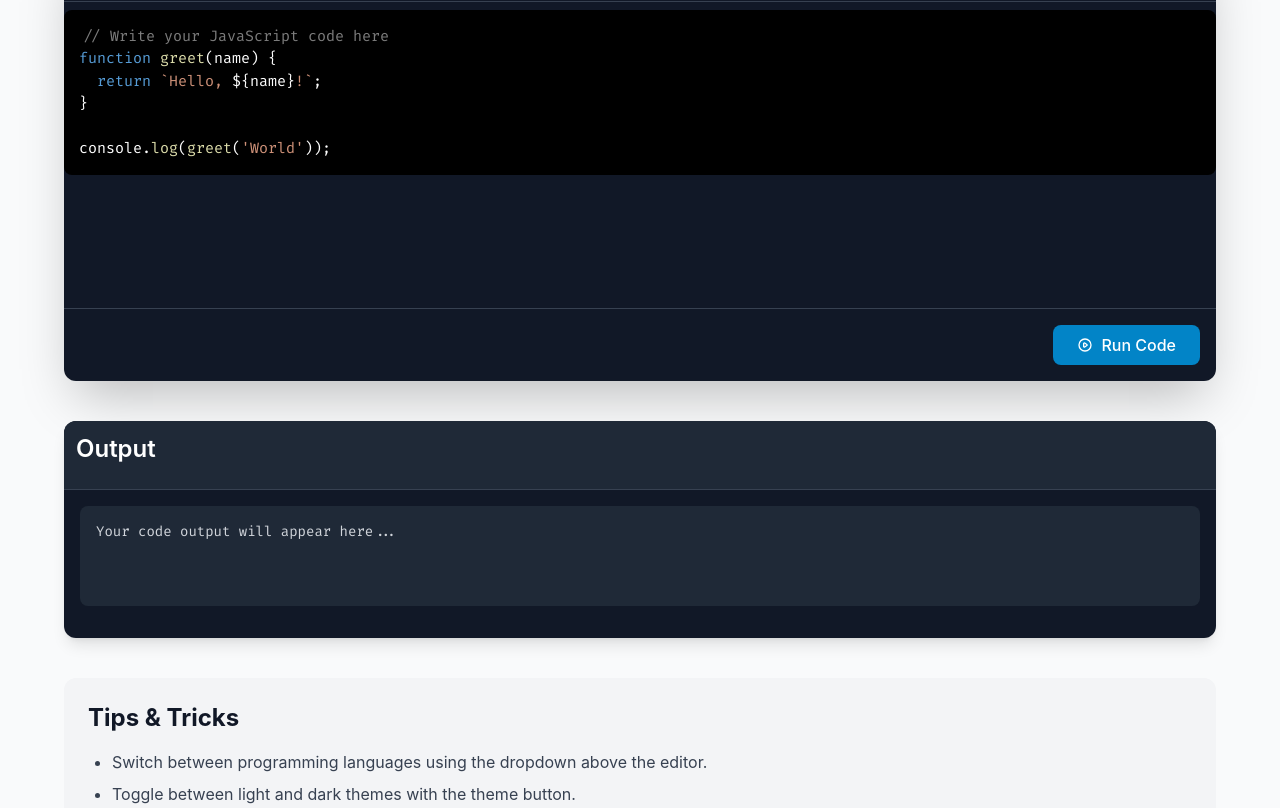
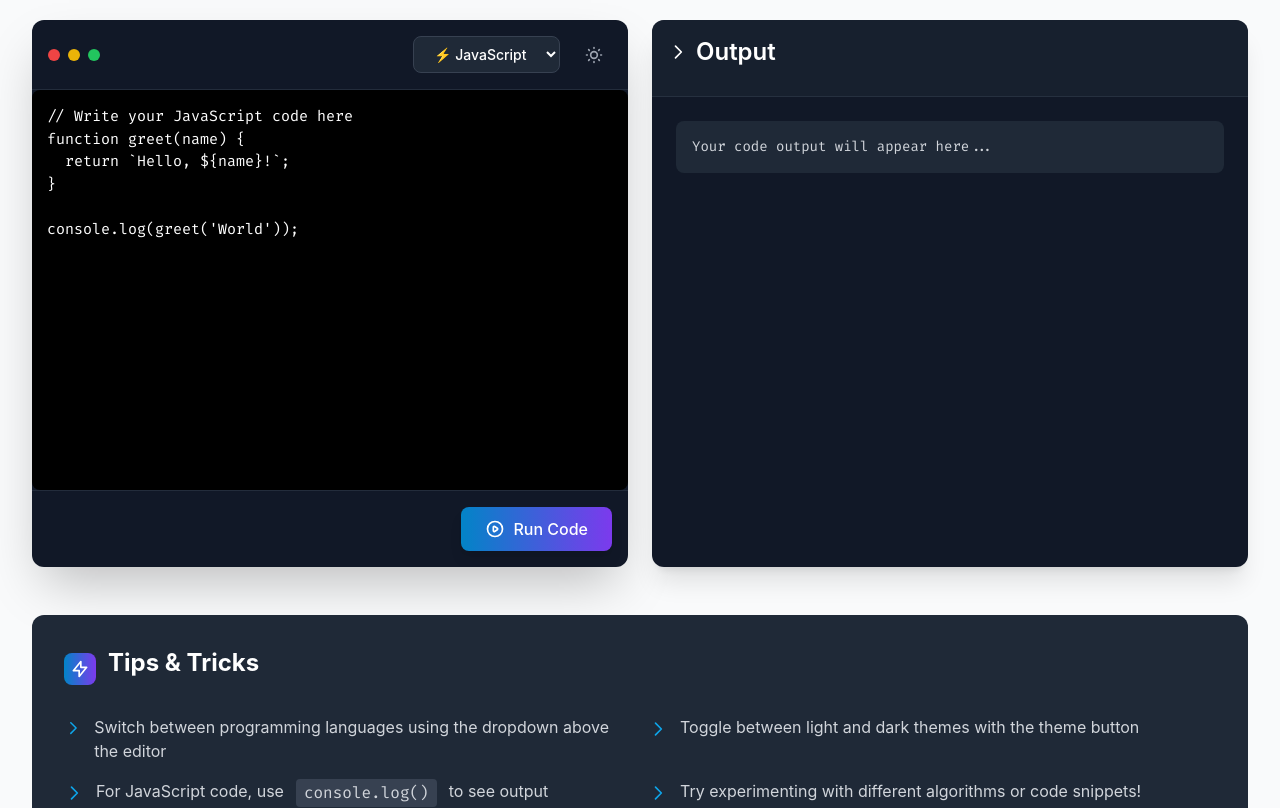
Before and after one commit to haseebawan45/Syntax_Smith, a React (Vite) app: page /playground in a window 1280 px wide. Shown: the part 280-1088 px from the top of the page. Built offline with nearby package versions, Linux system fonts and the light colour scheme.

Commit message:
Playground

```diff
--- a/src/pages/Playground.tsx
+++ b/src/pages/Playground.tsx
@@ -4,11 +4,12 @@ import 'prismjs/components/prism-javascript';
 import 'prismjs/components/prism-python';
 import 'prismjs/components/prism-java';
 import 'prismjs/plugins/line-numbers/prism-line-numbers';
+import 'prismjs/themes/prism-tomorrow.css';
 
 const languageOptions = [
-  { value: 'javascript', label: 'JavaScript' },
-  { value: 'python', label: 'Python' },
-  { value: 'java', label: 'Java' },
+  { value: 'javascript', label: 'JavaScript', icon: '⚡' },
+  { value: 'python', label: 'Python', icon: '🐍' },
+  { value: 'java', label: 'Java', icon: '☕' },
 ];
 
 const defaultCode = {
@@ -42,7 +43,7 @@ const Playground: React.FC = () => {
   const [isRunning, setIsRunning] = useState(false);
   const [isDarkMode, setIsDarkMode] = useState(true);
   const editorRef = useRef<HTMLTextAreaElement>(null);
-  const previewRef = useRef<HTMLElement>(null);
+  const previewRef = useRef<HTMLPreElement>(null);
 
   // Handle language change
   useEffect(() => {
@@ -139,18 +140,22 @@ const Playground: React.FC = () => {
   };
 
   return (
-    <div className="max-w-6xl mx-auto">
-      <div className="text-center mb-10">
-        <h1 className="text-4xl font-bold mb-3 bg-gradient-to-r from-primary-600 to-secondary-600 bg-clip-text text-transparent">
+    <div className="max-w-7xl mx-auto px-4 py-8">
+      <div className="text-center mb-12">
+        <div className="inline-block">
+          <h1 className="text-5xl font-bold mb-4 bg-gradient-to-r from-primary-600 via-secondary-500 to-primary-600 bg-clip-text text-transparent animate-gradient-x">
             Code Playground
           </h1>
-        <p className="text-xl text-gray-600 max-w-3xl mx-auto">
+          <div className="h-1 w-32 bg-gradient-to-r from-primary-600 to-secondary-500 mx-auto rounded-full"></div>
+        </div>
+        <p className="text-xl text-gray-600 max-w-3xl mx-auto mt-6">
           Write, test, and experiment with code in real-time
         </p>
       </div>
 
-      <div className={`rounded-xl shadow-2xl overflow-hidden mb-10 ${isDarkMode ? 'bg-gray-900' : 'bg-white'}`}>
-        <div className="flex items-center justify-between p-4 border-b border-gray-700">
+      <div className="grid grid-cols-1 lg:grid-cols-2 gap-6">
+        <div className={`rounded-xl shadow-2xl overflow-hidden ${isDarkMode ? 'bg-gray-900' : 'bg-white'} backdrop-blur-lg backdrop-filter`}>
+          <div className="flex items-center justify-between p-4 border-b border-gray-700/50 bg-opacity-90">
             <div className="flex items-center gap-2">
               <div className="flex gap-2">
                 <div className="w-3 h-3 bg-red-500 rounded-full"></div>
@@ -163,17 +168,27 @@ const Playground: React.FC = () => {
               <select
                 value={language}
                 onChange={handleLanguageChange}
-              className="bg-gray-800 text-white border border-gray-700 rounded-md px-3 py-1 text-sm focus:ring-2 focus:ring-primary-500 focus:border-transparent"
+                className={`
+                  px-4 py-2 rounded-lg font-medium text-sm transition-all
+                  ${isDarkMode
+                    ? 'bg-gray-800 text-white border-gray-700'
+                    : 'bg-white text-gray-800 border-gray-200'
+                  } border focus:ring-2 focus:ring-primary-500 focus:border-transparent
+                `}
               >
                 {languageOptions.map(option => (
                   <option key={option.value} value={option.value}>
-                  {option.label}
+                    {option.icon} {option.label}
                   </option>
                 ))}
               </select>
               <button
                 onClick={() => setIsDarkMode(!isDarkMode)}
-              className="text-gray-400 hover:text-white"
+                className={`p-2 rounded-lg transition-all ${
+                  isDarkMode
+                    ? 'text-gray-400 hover:text-white hover:bg-gray-800'
+                    : 'text-gray-600 hover:text-gray-900 hover:bg-gray-100'
+                }`}
               >
                 {isDarkMode ? (
                   <svg xmlns="http://www.w3.org/2000/svg" className="h-5 w-5" fill="none" viewBox="0 0 24 24" stroke="currentColor">
@@ -193,38 +208,41 @@ const Playground: React.FC = () => {
               ref={editorRef}
               value={code}
               onChange={handleCodeChange}
-            className={`w-full p-6 font-mono text-base leading-normal resize-none overflow-hidden outline-none ${
-              isDarkMode ? 'bg-gray-900 text-gray-300' : 'bg-white text-gray-800'
-            }`}
+              className={`absolute inset-0 w-full h-full p-6 font-mono text-base leading-normal resize-none outline-none opacity-0`}
               style={{
-              height: 'auto',
-              minHeight: '300px',
-              caretColor: isDarkMode ? 'white' : 'black',
+                minHeight: '400px',
               }}
               spellCheck="false"
             />
-          <pre className={`pointer-events-none absolute top-0 left-0 w-full p-6 font-mono text-base ${
+            <pre
+              ref={previewRef}
+              className={`!m-0 p-6 font-mono text-base leading-normal ${
                 isDarkMode ? 'text-gray-300' : 'text-gray-800'
-          }`}>
-            <code ref={previewRef} className={`language-${language}`}>
+              }`}
+              style={{ minHeight: '400px' }}
+            >
+              <code className={`language-${language}`}>
                 {code}
               </code>
             </pre>
           </div>
 
-        <div className={`p-4 border-t ${isDarkMode ? 'border-gray-700' : 'border-gray-200'} flex justify-end`}>
+          <div className={`p-4 border-t ${isDarkMode ? 'border-gray-700/50' : 'border-gray-200'} flex justify-end bg-opacity-90`}>
             <button
               onClick={executeCode}
               disabled={isRunning}
-            className={`px-6 py-2 rounded-lg font-medium flex items-center gap-2 transition-all ${
-              isRunning
+              className={`
+                px-6 py-2.5 rounded-lg font-medium flex items-center gap-2 transition-all
+                ${isRunning
                   ? 'bg-gray-700 text-gray-400 cursor-not-allowed'
-                : 'bg-primary-600 hover:bg-primary-700 text-white'
-            }`}
+                  : 'bg-gradient-to-r from-primary-600 to-secondary-600 hover:from-primary-700 hover:to-secondary-700 text-white transform hover:scale-105'
+                }
+                shadow-lg hover:shadow-xl
+              `}
             >
               {isRunning ? (
                 <>
-                <svg className="animate-spin h-4 w-4 text-white" xmlns="http://www.w3.org/2000/svg" fill="none" viewBox="0 0 24 24">
+                  <svg className="animate-spin h-5 w-5 text-white" xmlns="http://www.w3.org/2000/svg" fill="none" viewBox="0 0 24 24">
                     <circle className="opacity-25" cx="12" cy="12" r="10" stroke="currentColor" strokeWidth="4"></circle>
                     <path className="opacity-75" fill="currentColor" d="M4 12a8 8 0 018-8V0C5.373 0 0 5.373 0 12h4zm2 5.291A7.962 7.962 0 014 12H0c0 3.042 1.135 5.824 3 7.938l3-2.647z"></path>
                   </svg>
@@ -232,7 +250,7 @@ const Playground: React.FC = () => {
                 </>
               ) : (
                 <>
-                <svg xmlns="http://www.w3.org/2000/svg" className="h-4 w-4" fill="none" viewBox="0 0 24 24" stroke="currentColor">
+                  <svg xmlns="http://www.w3.org/2000/svg" className="h-5 w-5" fill="none" viewBox="0 0 24 24" stroke="currentColor">
                     <path strokeLinecap="round" strokeLinejoin="round" strokeWidth={2} d="M14.752 11.168l-3.197-2.132A1 1 0 0010 9.87v4.263a1 1 0 001.555.832l3.197-2.132a1 1 0 000-1.664z" />
                     <path strokeLinecap="round" strokeLinejoin="round" strokeWidth={2} d="M21 12a9 9 0 11-18 0 9 9 0 0118 0z" />
                   </svg>
@@ -244,24 +262,65 @@ const Playground: React.FC = () => {
         </div>
 
         {/* Output panel */}
-      <div className={`rounded-xl shadow-lg overflow-hidden mb-10 ${isDarkMode ? 'bg-gray-900' : 'bg-white'}`}>
-        <div className={`p-3 ${isDarkMode ? 'bg-gray-800' : 'bg-gray-100'} border-b ${isDarkMode ? 'border-gray-700' : 'border-gray-200'}`}>
-          <h2 className={`font-semibold ${isDarkMode ? 'text-white' : 'text-gray-800'}`}>Output</h2>
+        <div className={`rounded-xl shadow-xl overflow-hidden ${isDarkMode ? 'bg-gray-900' : 'bg-white'} backdrop-blur-lg backdrop-filter`}>
+          <div className={`p-4 ${isDarkMode ? 'bg-gray-800/50' : 'bg-gray-100'} border-b ${isDarkMode ? 'border-gray-700/50' : 'border-gray-200'}`}>
+            <h2 className={`font-semibold flex items-center gap-2 ${isDarkMode ? 'text-white' : 'text-gray-800'}`}>
+              <svg xmlns="http://www.w3.org/2000/svg" className="h-5 w-5" fill="none" viewBox="0 0 24 24" stroke="currentColor">
+                <path strokeLinecap="round" strokeLinejoin="round" strokeWidth={2} d="M9 5l7 7-7 7" />
+              </svg>
+              Output
+            </h2>
           </div>
-        <div className="p-4">
-          <pre className={`font-mono text-sm whitespace-pre-wrap ${isDarkMode ? 'text-gray-300' : 'text-gray-800'}`} style={{ minHeight: '100px' }}>
+          <div className="p-6" style={{ minHeight: '400px' }}>
+            <pre className={`font-mono text-sm whitespace-pre-wrap ${isDarkMode ? 'text-gray-300' : 'text-gray-800'}`}>
               {output || 'Your code output will appear here...'}
             </pre>
           </div>
         </div>
+      </div>
 
-      <div className="bg-gray-100 rounded-xl p-6 mb-10">
-        <h2 className="text-2xl font-bold mb-4">Tips & Tricks</h2>
-        <ul className="list-disc pl-6 space-y-2 text-gray-700">
-          <li>Switch between programming languages using the dropdown above the editor.</li>
-          <li>Toggle between light and dark themes with the theme button.</li>
-          <li>For JavaScript code, you can use <code className="bg-gray-200 px-1 rounded">console.log()</code> to see output.</li>
-          <li>Try experimenting with different algorithms or code snippets!</li>
+      <div className={`mt-12 rounded-xl p-8 ${isDarkMode ? 'bg-gray-800' : 'bg-gray-100'} backdrop-blur-lg backdrop-filter`}>
+        <div className="flex items-center gap-3 mb-6">
+          <div className="h-8 w-8 rounded-lg bg-gradient-to-r from-primary-600 to-secondary-600 flex items-center justify-center">
+            <svg xmlns="http://www.w3.org/2000/svg" className="h-5 w-5 text-white" fill="none" viewBox="0 0 24 24" stroke="currentColor">
+              <path strokeLinecap="round" strokeLinejoin="round" strokeWidth={2} d="M13 10V3L4 14h7v7l9-11h-7z" />
+            </svg>
+          </div>
+          <h2 className={`text-2xl font-bold ${isDarkMode ? 'text-white' : 'text-gray-800'}`}>Tips & Tricks</h2>
+        </div>
+        <ul className={`grid grid-cols-1 md:grid-cols-2 gap-4 ${isDarkMode ? 'text-gray-300' : 'text-gray-700'}`}>
+          <li className="flex items-start gap-3">
+            <div className="mt-1 h-5 w-5 text-primary-500">
+              <svg xmlns="http://www.w3.org/2000/svg" fill="none" viewBox="0 0 24 24" stroke="currentColor">
+                <path strokeLinecap="round" strokeLinejoin="round" strokeWidth={2} d="M9 5l7 7-7 7" />
+              </svg>
+            </div>
+            Switch between programming languages using the dropdown above the editor
+          </li>
+          <li className="flex items-start gap-3">
+            <div className="mt-1 h-5 w-5 text-primary-500">
+              <svg xmlns="http://www.w3.org/2000/svg" fill="none" viewBox="0 0 24 24" stroke="currentColor">
+                <path strokeLinecap="round" strokeLinejoin="round" strokeWidth={2} d="M9 5l7 7-7 7" />
+              </svg>
+            </div>
+            Toggle between light and dark themes with the theme button
+          </li>
+          <li className="flex items-start gap-3">
+            <div className="mt-1 h-5 w-5 text-primary-500">
+              <svg xmlns="http://www.w3.org/2000/svg" fill="none" viewBox="0 0 24 24" stroke="currentColor">
+                <path strokeLinecap="round" strokeLinejoin="round" strokeWidth={2} d="M9 5l7 7-7 7" />
+              </svg>
+            </div>
+            For JavaScript code, use <code className={`px-2 py-0.5 rounded ${isDarkMode ? 'bg-gray-700' : 'bg-gray-200'}`}>console.log()</code> to see output
+          </li>
+          <li className="flex items-start gap-3">
+            <div className="mt-1 h-5 w-5 text-primary-500">
+              <svg xmlns="http://www.w3.org/2000/svg" fill="none" viewBox="0 0 24 24" stroke="currentColor">
+                <path strokeLinecap="round" strokeLinejoin="round" strokeWidth={2} d="M9 5l7 7-7 7" />
+              </svg>
+            </div>
+            Try experimenting with different algorithms or code snippets!
+          </li>
         </ul>
       </div>
     </div>
--- a/tailwind.config.js
+++ b/tailwind.config.js
@@ -18,7 +18,6 @@ export default {
           700: '#0369a1',
           800: '#075985',
           900: '#0c4a6e',
-          950: '#082f49',
         },
         secondary: {
           50: '#f5f3ff',
@@ -31,12 +30,51 @@ export default {
           700: '#6d28d9',
           800: '#5b21b6',
           900: '#4c1d95',
-          950: '#2e1065',
         },
       },
       fontFamily: {
         sans: ['Inter', 'sans-serif'],
         mono: ['Fira Code', 'monospace'],
+      },
+      animation: {
+        'gradient-x': 'gradient-x 3s ease infinite',
+        'gradient-y': 'gradient-y 3s ease infinite',
+        'gradient-xy': 'gradient-xy 3s ease infinite',
+      },
+      keyframes: {
+        'gradient-y': {
+          '0%, 100%': {
+            'background-size': '400% 400%',
+            'background-position': 'center top'
+          },
+          '50%': {
+            'background-size': '200% 200%',
+            'background-position': 'center center'
+          }
+        },
+        'gradient-x': {
+          '0%, 100%': {
+            'background-size': '200% 200%',
+            'background-position': 'left center'
+          },
+          '50%': {
+            'background-size': '200% 200%',
+            'background-position': 'right center'
+          }
+        },
+        'gradient-xy': {
+          '0%, 100%': {
+            'background-size': '400% 400%',
+            'background-position': 'left center'
+          },
+          '50%': {
+            'background-size': '200% 200%',
+            'background-position': 'right center'
+          }
+        }
+      },
+      backdropBlur: {
+        xs: '2px',
       },
     },
   },
```
Lines whose indentation alone changed are shown as unchanged.
